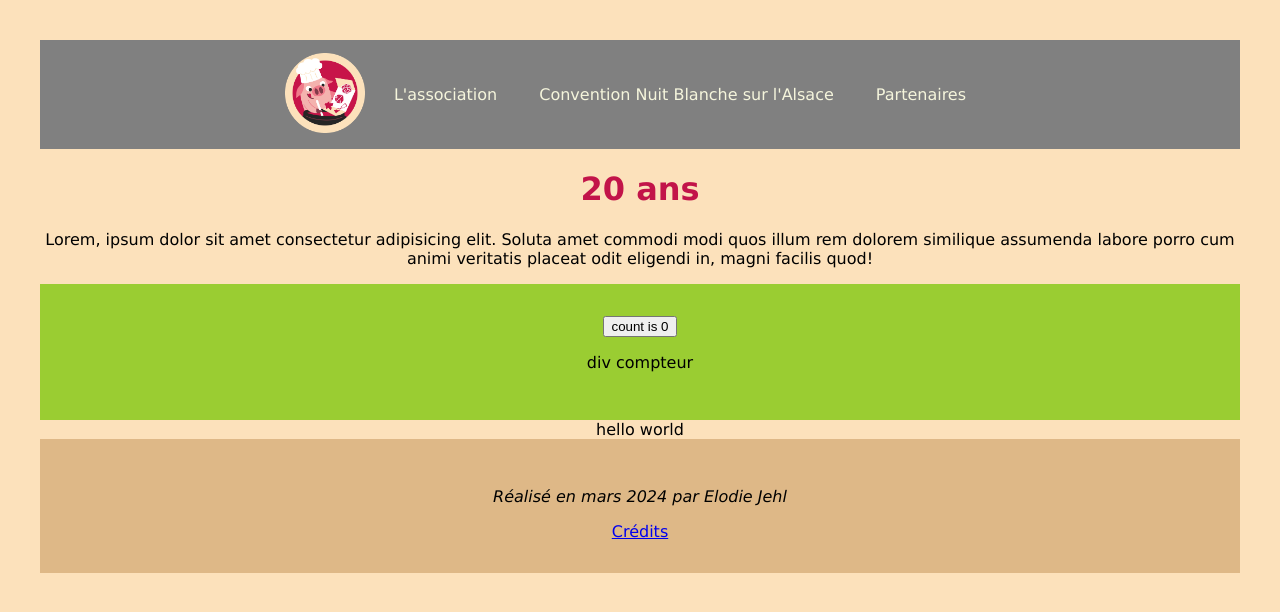
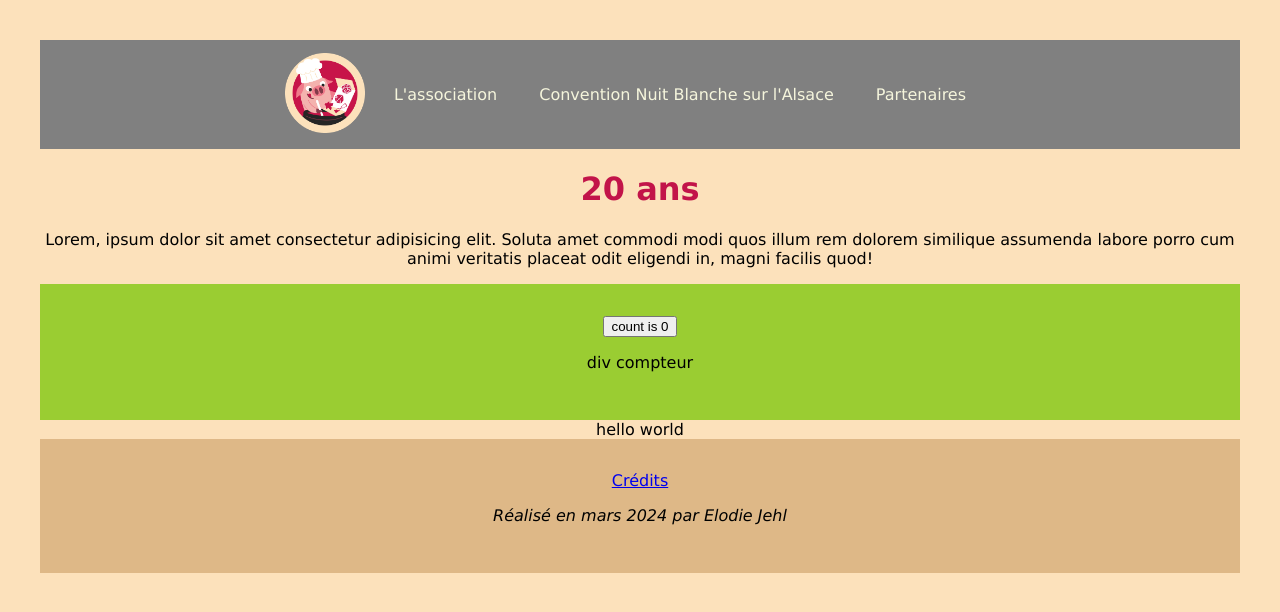
Before and after one commit to Elodie0530/Birthday-SaJ-20-years, a React (Vite) app: page / in a window 1280 px wide. Shown: the top 612 px of the page. Built offline with nearby package versions, Linux system fonts and the light colour scheme.

Commit message:
change order text

```diff
--- a/src/components/Footer.jsx
+++ b/src/components/Footer.jsx
@@ -4,12 +4,12 @@ import "./Footer.css";
 function Footer() {
   return (
     <div className="footer">
-      <p>Réalisé en mars 2024 par Elodie Jehl</p>
       <div>
         <Link to="/credits" className="credits">
           Crédits
         </Link>
       </div>
+      <p>Réalisé en mars 2024 par Elodie Jehl</p>
     </div>
   );
 }
```
